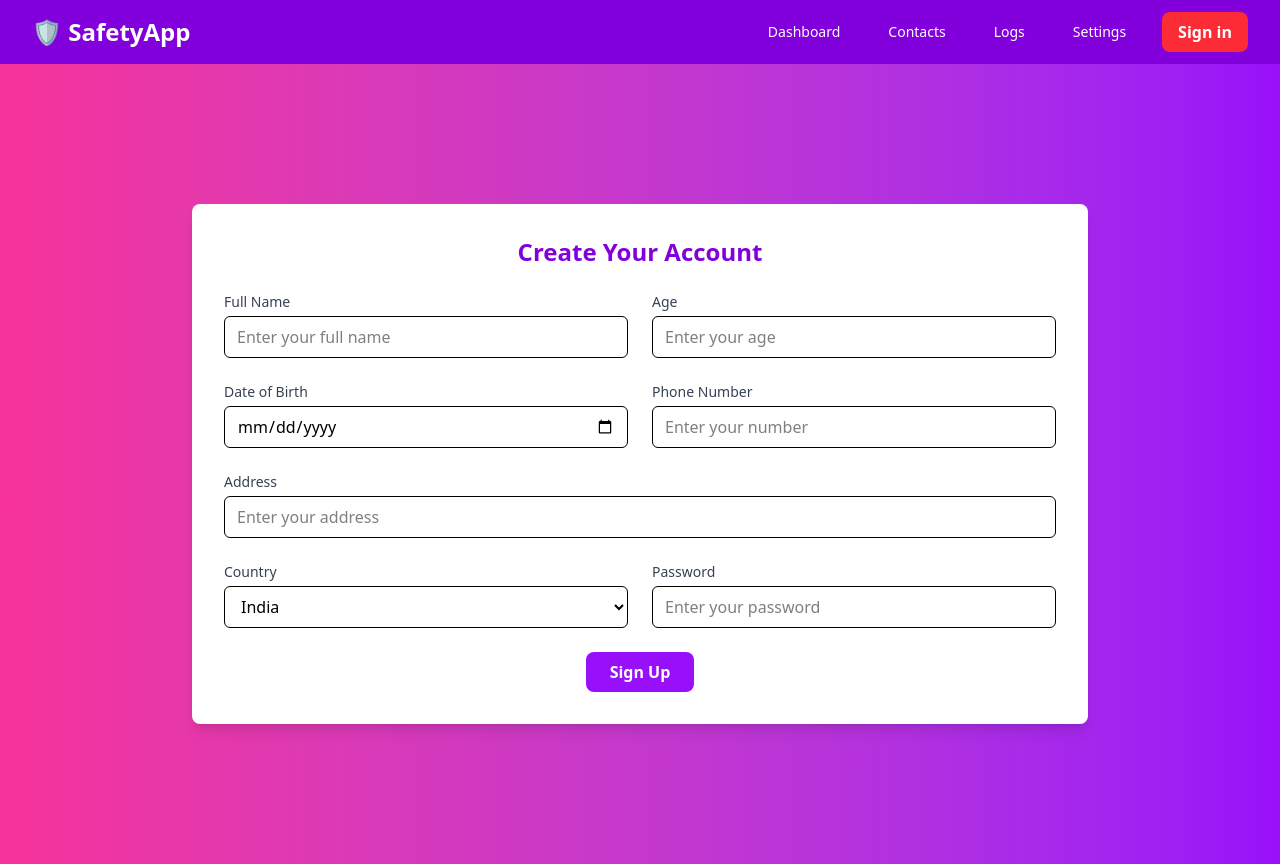
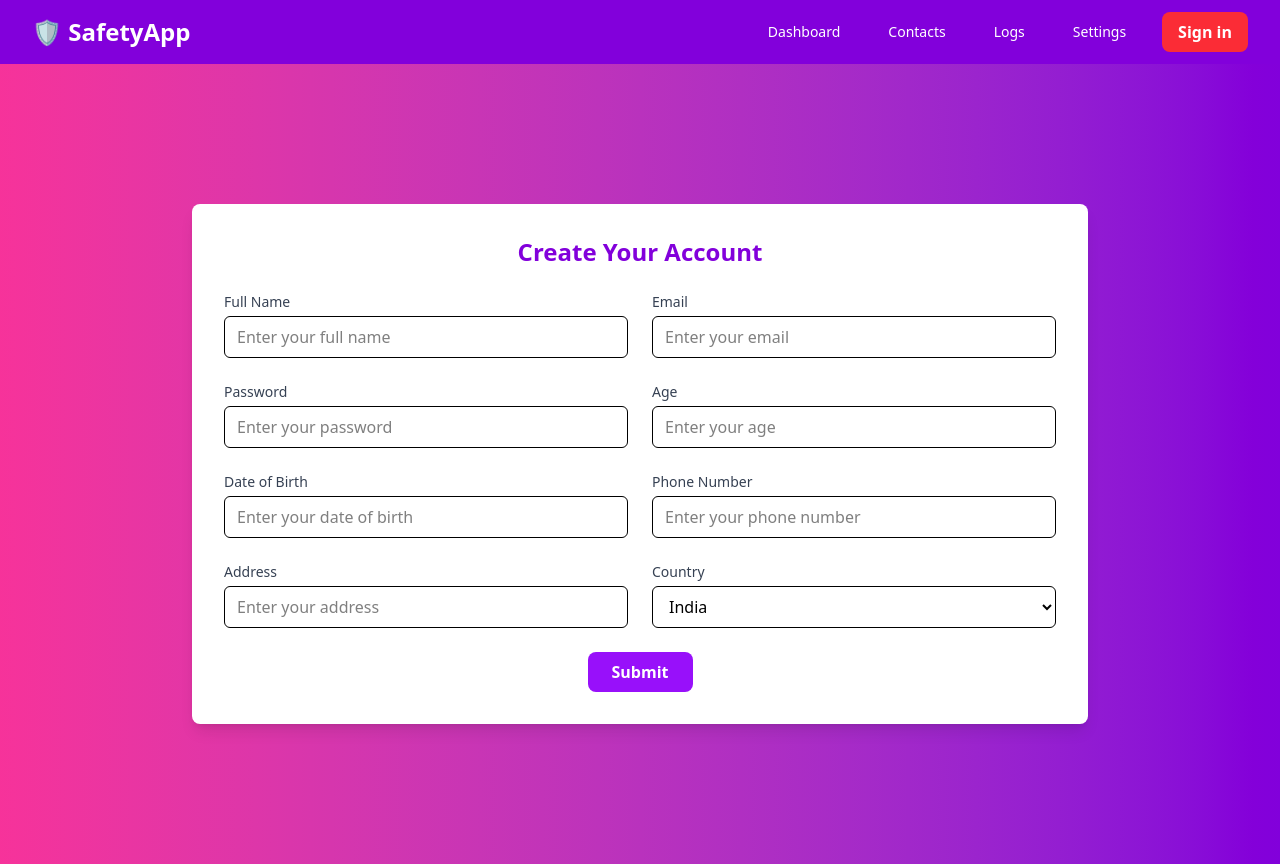
Before and after one commit to Arin-Yadav/Women-safety-app, a React app in the folder frontend/: page /signup in a window 1280 px wide. Built offline with nearby package versions, Linux system fonts and the light colour scheme; the HTML template or start-up script is replaced by a standard one.

Commit message:
some content updated

```diff
--- a/frontend/package.json
+++ b/frontend/package.json
@@ -15,6 +15,7 @@
     "lucide-react": "^0.555.0",
     "react": "^19.2.0",
     "react-dom": "^19.2.0",
+    "react-hook-form": "^7.67.0",
     "react-icons": "^5.5.0",
     "react-router-dom": "^7.9.6",
     "tailwindcss": "^4.1.17"
--- a/frontend/src/components/LandingPage.jsx
+++ b/frontend/src/components/LandingPage.jsx
@@ -38,7 +38,7 @@
 // Install framer-motion: npm install framer-motion
 import { motion } from "framer-motion";
 import { Link } from "react-router-dom";
-const MotionLink = motion(Link);
+const MotionLink = motion.create(Link);
 
 export default function LandingPage() {
   return (
--- a/frontend/src/components/Navbar.jsx
+++ b/frontend/src/components/Navbar.jsx
@@ -161,7 +161,7 @@ export default function Navbar() {
             </Link>
           ))}
           <Link
-            to="/logout"
+            to="/signin"
             className="block bg-red-500 hover:bg-red-600 px-4 py-2 rounded-lg font-semibold transition"
           >
             Sign in
--- a/frontend/src/components/SignUp.jsx
+++ b/frontend/src/components/SignUp.jsx
@@ -1,5 +1,5 @@
+import React from "react";
 // // src/pages/SignupForm.jsx
-// import React from "react";
 
 // export default function SignupForm() {
 //   return (
@@ -96,98 +96,143 @@
 //   );
 // }
 
-
-export default function SignupForm() {
+const SignUp = () => {
   return (
-    <div className="min-h-screen flex items-center justify-center bg-linear-to-r from-pink-500 to-purple-600">
+    <div className="min-h-screen flex items-center justify-center bg-linear-to-r from-pink-500 to-purple-700">
       <div className="bg-white shadow-lg rounded-lg p-8 w-full max-w-4xl">
         <h2 className="text-2xl font-bold text-center mb-6 text-purple-700">
           Create Your Account
         </h2>
 
-        <form className="grid grid-cols-1 md:grid-cols-2 gap-6">
-          {/* Full Name */}
+        <form action="" className="grid grid-cols-1 md:grid-cols-2 gap-6">
+          {/* fullName */}
           <div>
-            <label className="block text-sm font-medium text-gray-700">Full Name</label>
+            <label
+              htmlFor="fullName"
+              className="block text-sm font-medium text-gray-700">
+              Full Name
+            </label>
             <input
               type="text"
+              className="mt-1 w-full border rounded-md px-3 py-2"
               placeholder="Enter your full name"
-              className="mt-1 w-full border rounded-md px-3 py-2 focus:ring-purple-500 focus:border-purple-500"
             />
           </div>
 
-          {/* Age */}
+          {/* email */}
           <div>
-            <label className="block text-sm font-medium text-gray-700">Age</label>
+            <label
+              htmlFor="email"
+              className="block text-sm font-medium text-gray-700">
+              Email
+            </label>
             <input
-              type="number"
-              placeholder="Enter your age"
-              className="mt-1 w-full border rounded-md px-3 py-2 focus:ring-purple-500 focus:border-purple-500"
+              type="text"
+              className="mt-1 w-full border rounded-md px-3 py-2"
+              placeholder="Enter your email"
             />
           </div>
 
-          {/* Date of Birth */}
+          {/* password */}
           <div>
-            <label className="block text-sm font-medium text-gray-700">Date of Birth</label>
+            <label
+              htmlFor="password"
+              className="block text-sm font-medium text-gray-700">
+              Password
+            </label>
             <input
-              type="date"
-              className="mt-1 w-full border rounded-md px-3 py-2 focus:ring-purple-500 focus:border-purple-500"
+              type="text"
+              className="mt-1 w-full border rounded-md px-3 py-2"
+              placeholder="Enter your password"
             />
           </div>
 
-          {/* Phone Number */}
+          {/* age */}
           <div>
-            <label className="block text-sm font-medium text-gray-700">Phone Number</label>
+            <label
+              htmlFor="age"
+              className="block text-sm font-medium text-gray-700">
+              Age
+            </label>
             <input
-              type="tel"
-              placeholder="Enter your number"
-              className="mt-1 w-full border rounded-md px-3 py-2 focus:ring-purple-500 focus:border-purple-500"
+              type="text"
+              className="mt-1 w-full border rounded-md px-3 py-2"
+              placeholder="Enter your age"
             />
           </div>
 
-          {/* Address */}
-          <div className="md:col-span-2">
-            <label className="block text-sm font-medium text-gray-700">Address</label>
+          {/* Date of birth */}
+          <div>
+            <label
+              htmlFor="dateofbirth"
+              className="block text-sm font-medium text-gray-700">
+              Date of Birth
+            </label>
             <input
               type="text"
+              className="mt-1 w-full border rounded-md px-3 py-2"
+              placeholder="Enter your date of birth"
+            />
+          </div>
+
+          {/* phone number */}
+          <div>
+            <label
+              htmlFor="fullName"
+              className="block text-sm font-medium text-gray-700">
+              Phone Number
+            </label>
+            <input
+              type="text"
+              className="mt-1 w-full border rounded-md px-3 py-2"
+              placeholder="Enter your phone number"
+            />
+          </div>
+
+          {/* address */}
+          <div>
+            <label
+              htmlFor="fullName"
+              className="block text-sm font-medium text-gray-700">
+              Address
+            </label>
+            <input
+              type="text"
+              className="mt-1 w-full border rounded-md px-3 py-2"
               placeholder="Enter your address"
-              className="mt-1 w-full border rounded-md px-3 py-2 focus:ring-purple-500 focus:border-purple-500"
             />
           </div>
 
           {/* Country */}
           <div>
-            <label className="block text-sm font-medium text-gray-700">Country</label>
-            <select className="mt-1 w-full border rounded-md px-3 py-2 focus:ring-purple-500 focus:border-purple-500">
+            <label
+              htmlFor="country"
+              className="block text-sm font-medium text-gray-700">
+              Country
+            </label>
+            <select
+              name="country"
+              className="mt-1 w-full border rounded-md px-3 py-2">
               <option>India</option>
               <option>USA</option>
               <option>UK</option>
-              <option>Canada</option>
-              <option>Other</option>
+              <option>Australia</option>
+              <option>Japan</option>
+              <option>China</option>
+              <option>South Korea</option>
             </select>
           </div>
 
-          {/* Password */}
-          <div>
-            <label className="block text-sm font-medium text-gray-700">Password</label>
-            <input
-              type="password"
-              placeholder="Enter your password"
-              className="mt-1 w-full border rounded-md px-3 py-2 focus:ring-purple-500 focus:border-purple-500"
-            />
-          </div>
-
-          {/* Submit Button */}
+          {/* button  */}
           <div className="md:col-span-2 text-center">
-            <button
-              type="submit"
-              className="bg-purple-600 hover:bg-purple-700 text-white px-6 py-2 rounded-lg font-semibold transition duration-300"
-            >
-              Sign Up
+            <button className="bg-purple-600 hover:bg-purple-700 text-white px-6 py-2 rounded-lg font-semibold transition duration-300 cursor-pointer">
+              Submit
             </button>
           </div>
         </form>
       </div>
     </div>
   );
-}
+};
+
+export default SignUp;
```
Also changed, not shown: 1 other file (tests, documents, lock files or other folders).
